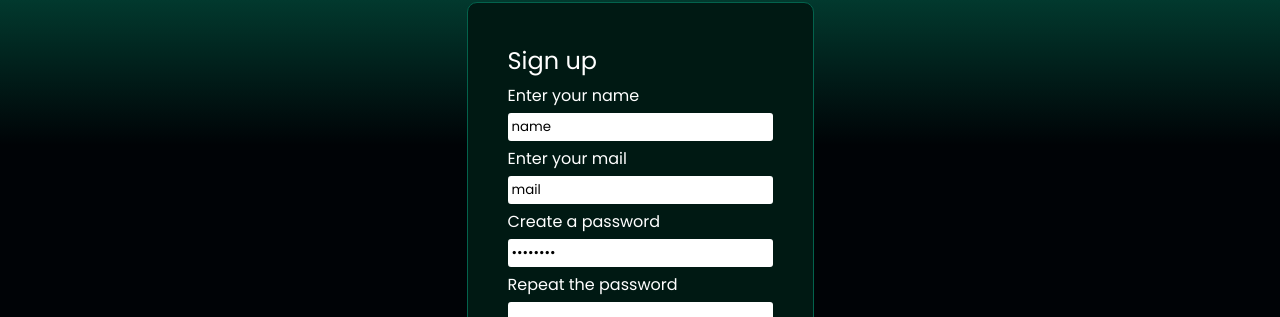
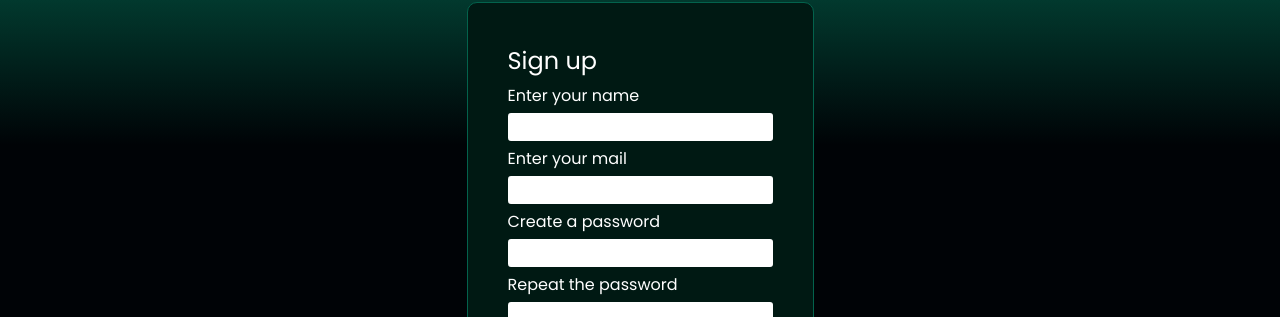
Before and after one commit to Taielmolina01/frontend-our-expenses, a React (Vite) app: page /signUp in a window 1280 px wide. Shown: the part 201-518 px from the top of the page. Built offline with nearby package versions, Linux system fonts and the light colour scheme.

Commit message:
fixed the issue with value and name tags for the form inputs

```diff
--- a/src/pages/signIn.jsx
+++ b/src/pages/signIn.jsx
@@ -54,11 +54,13 @@ function SignIn() {
                     <label>Mail</label>
                     <input
                         type="email"
+                        name="mail"
                         required
                     />
                     <label>Password</label>
                     <input
                         type="password"
+                        name="password"
                         required
                     />
                     {error && <p style={{ color: 'red' }}>{error}</p>}
--- a/src/pages/signUp.jsx
+++ b/src/pages/signUp.jsx
@@ -59,24 +59,25 @@ function SignUp() {
                     <label>Enter your name</label>
                     <input
                         type="string"
-                        value="name"
+                        name="name"
                         required
                     />
                     <label>Enter your mail</label>
                     <input
                         type="email"
-                        value="mail"
+                        name="mail"
                         required
                     />
                     <label>Create a password</label>
                     <input
                         type="password"
-                        value="password"
+                        name="password"
                         required
                     />
                     <label>Repeat the password</label>
                     <input
                         type="confirmPassword"
+                        name="confirmPassword"
                         required
                     />
                     {error && <p style={{ color: 'red' }}>{error}</p>}
```
